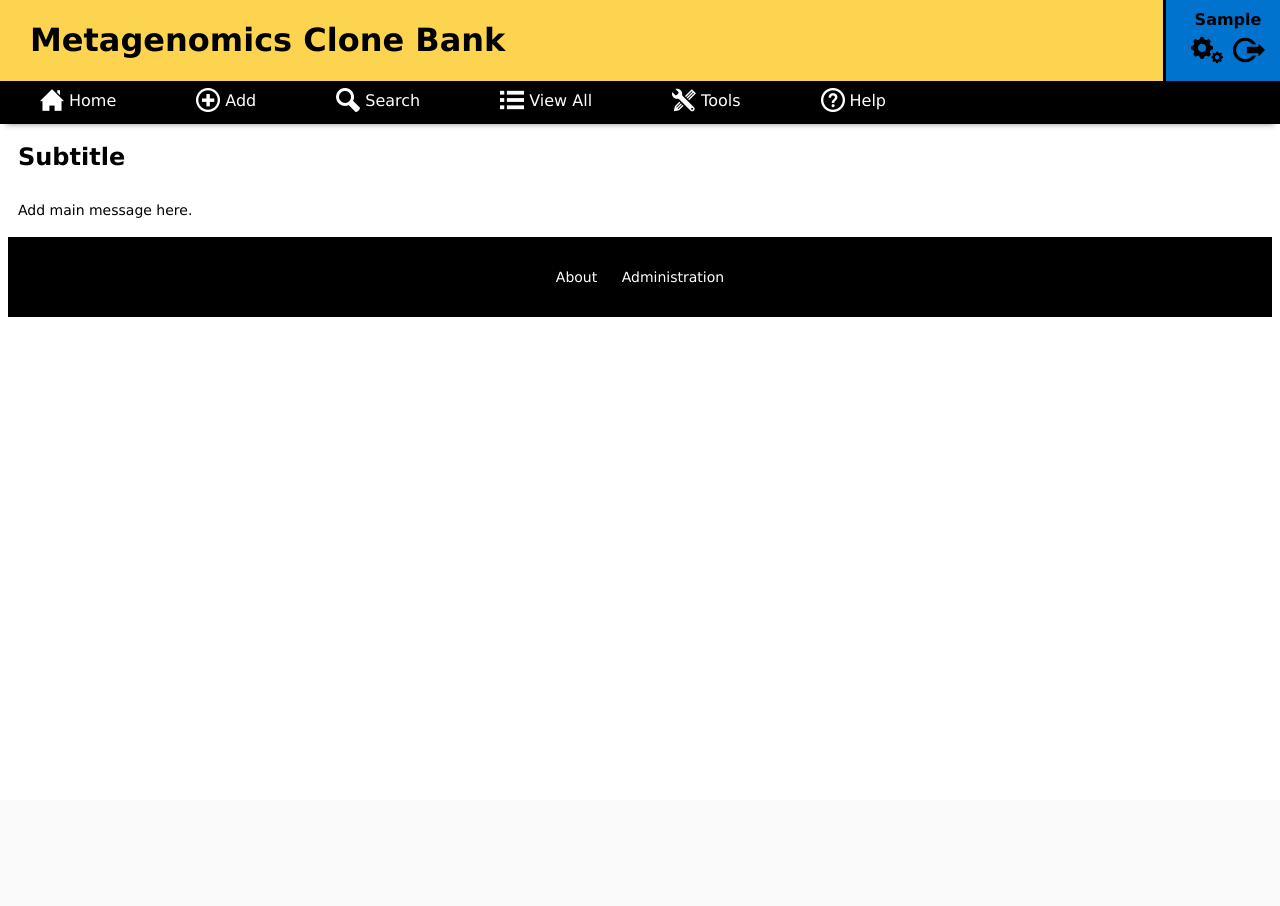
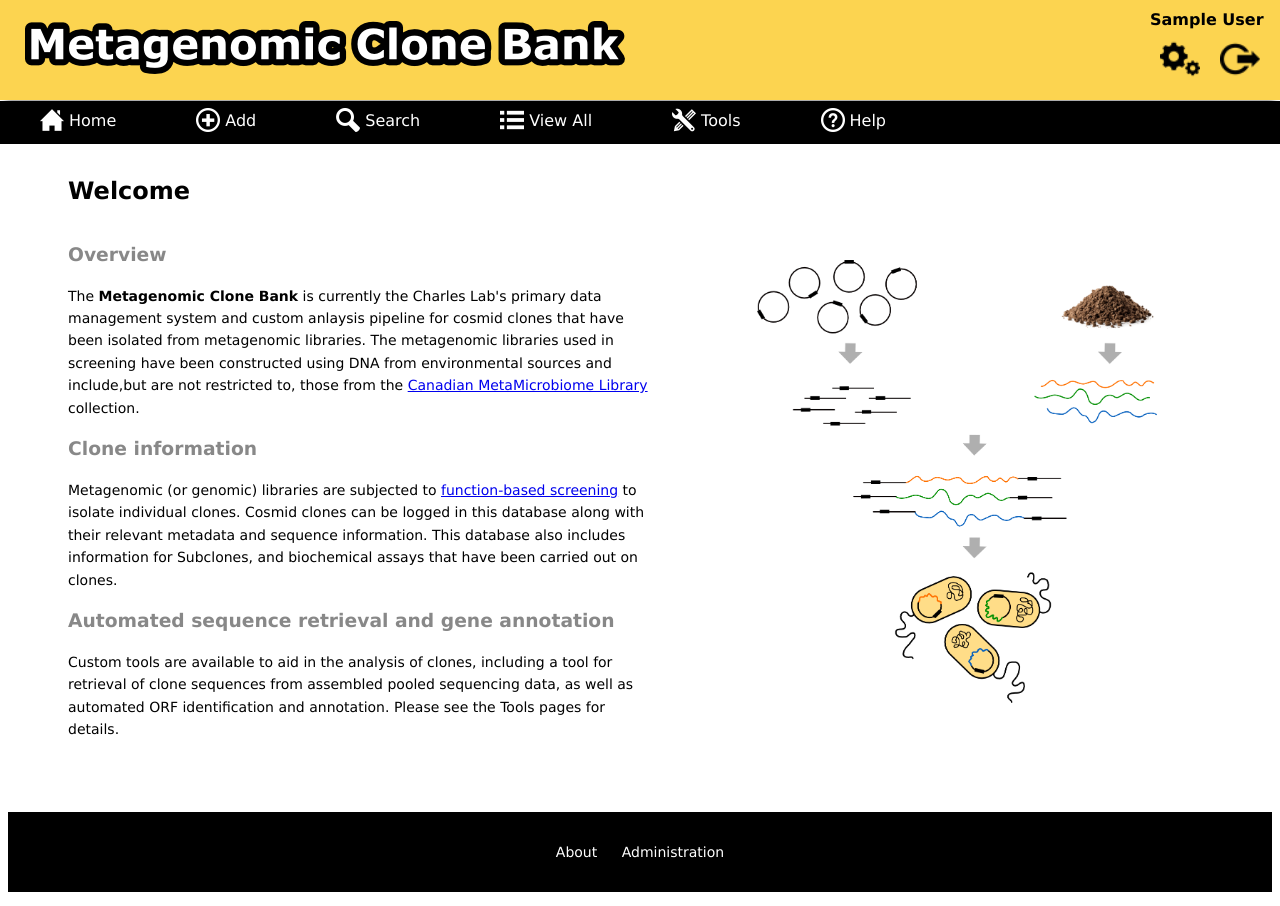
Before and after one commit to itskathylam/metagenomics, a Django app: page / in a window 1280 px wide. Before the commit the page ends 317 px from the top, so only its background shows below. Run offline with Django 3.2, Linux system fonts and the light colour scheme; the visitor is signed in with stand-in values (Sample User, id 1).

Commit message:
Added homepage content

```diff
--- a/mainsite/static/base.css
+++ b/mainsite/static/base.css
@@ -6,6 +6,7 @@
 	Author: Phil Rees & Kathy Lam
 */
 /*@import url("reset.css");*/
+
 
 
 /* images */
@@ -66,7 +67,7 @@ header {
     top: 0;
     left: 0;
     right: 0;
-    height: 122px;
+    height: 100px;
     background-color: #FCD450;
     font-family: verdana, arial, sans-serif;
     box-shadow: 0px 8px 6px -6px #888888;
@@ -74,7 +75,10 @@ header {
 }
 
 header h1 {
-    padding-left: 30px;
+    padding-left: 50px;
+    background: url('title.png') top left no-repeat;
+    height: 58px;
+    margin-left: 25px;
 }
 header img {
     float: left;
@@ -87,7 +91,6 @@ header img {
 nav {
     width: 100%;
     background-color: #000000;
-
 }
 nav ul ul {
     display: none
@@ -223,10 +226,9 @@ nav ul ul ul {
     top: 0px;
     height: 61px;
     padding: 10px 10px 10px 20px;
-    background-color: #0073CF;
-    text-align: center;
+    background-color: #FCD450;
     font-weight: bold;
-    border-left: solid;
+    /*border-left: solid;*/
 }
 
 
--- a/mainsite/templates/base.html
+++ b/mainsite/templates/base.html
@@ -7,10 +7,12 @@
     </head>
   <body onload="init()">
      <header id="head">
-            <h1>Metagenomics Clone Bank</h1>
+        <h1 id="header h1"></h1>
             <div id="user">
-                {{ user.first_name }}<br>
-                <a href="/user/settings"><img title="Settings" src="{{ STATIC_URL }}gear.png" alt="user settings"/></a> <a href="{% url 'logout' %}"><img title="Logout" src="{{ STATIC_URL }}logout.png" alt="logout"/></a>
+                <span style="vertical-align: bottom">{{ user.first_name }} {{ user.last_name }}</span><br>
+                <a href="/user/settings"><img style="width:40px; padding:10px" title="Settings" src="{{ STATIC_URL }}gear.png" alt="user settings"/></a>
+                <a href="{% url 'logout' %}"><img style="width:40px; padding:10px" title="Logout" src="{{ STATIC_URL }}logout.png" alt="logout"/></a>
+
             </div>
 
             <nav>
@@ -40,7 +42,7 @@
                     </ul>
                 </li>
                 {% endif %}
-                <li><a href="/search">Search<img src="{{ STATIC_URL }}icons/search.png"alt="search"></a>
+                <li><a href="">Search<img src="{{ STATIC_URL }}icons/search.png"alt="search"></a>
                     <ul>
                         <li><a href="{% url 'cosmid-search' %}">Cosmids</a></li>
                         <li><a href="{% url 'subclone-search' %}">Subclones</a></li>
@@ -51,7 +53,7 @@
                         <li><a href="{% url 'blast-search' %}">Sequences (BLAST)</a></li>
                     </ul>
                 </li>
-                <li><a href="/viewall">View All<img src="{{ STATIC_URL }}icons/all.png"alt="all"></a>
+                <li><a href="">View All<img src="{{ STATIC_URL }}icons/all.png"alt="all"></a>
                     <ul>
                         <li><a href="{% url 'cosmid-end-tag-list' %}">Cosmids</a></li>
                         <li><a href="{% url 'subclone-list' %}">Subclones</a></li>
@@ -74,10 +76,10 @@
                         </li>
                     </ul>
                 </li>
-                <li><a href="/tools">Tools<img src="{{ STATIC_URL }}icons/tools.png"alt="tools"></a>
+                <li><a href="">Tools<img src="{{ STATIC_URL }}icons/tools.png"alt="tools"></a>
                     <ul>
                         <li><a href="/tools/contig">Contig Retrieval Tool</a></li>
-                        <li><a href="/tools/pooling">Pooling Tool</a></li>
+                        <li><a href="/tools/pooling">Gene Annotation Tool</a></li>
                     </ul>
                 </li>
                 <li><a href="">Help<img src="{{ STATIC_URL }}icons/help.png"alt="help"></a>
--- a/mainsite/templates/index.html
+++ b/mainsite/templates/index.html
@@ -1,13 +1,41 @@
 {% extends "base.html" %}
 
 {% block head %}
-<title>Metagenomics Clone Bank</title>
+<title>Metagenomic Clone Bank</title>
 {% endblock %}
 
 {% block subtitle %}
-<h2>Subtitle</h2>
 {% endblock %}
 
 {% block content %}
-    <p>Add main message here.</p>
+
+    <div style="float:right; padding:100px">
+    <a href="{{ STATIC_URL }}cloning.png"><img src="{{ STATIC_URL }}cloning.png" width="400px"></a><br>
+    </div>
+
+    <div style="margin-left:30px; padding:20px; line-height:140%">
+
+    <h2>Welcome</h2><br>
+
+    <h3><font color="#888888">Overview</font></h3>
+
+    <p>The <b>Metagenomic Clone Bank</b> is currently the Charles Lab's primary data management system and custom anlaysis pipeline
+    for cosmid clones that have been isolated from metagenomic libraries. The metagenomic libraries used in screening have been constructed
+    using DNA from environmental sources and include,but are not restricted to, those from the <a href="http://www.cm2bl.org/">Canadian
+    MetaMicrobiome Library</a> collection.</p>
+
+    <h3><font color="#888888">Clone information</font></h3>
+
+    <p>Metagenomic (or genomic) libraries are subjected to <a href="{{ STATIC_URL }}cloning.png"> function-based screening</a> to isolate
+    individual clones. Cosmid clones can be logged in this database along with their relevant metadata and sequence information.
+    This database also includes information for Subclones, and biochemical assays that have been carried out on clones.</p>
+
+    <h3><font color="#888888">Automated sequence retrieval and gene annotation</font></h3>
+
+    <p>Custom tools are available to aid in the analysis of clones, including a tool for retrieval of clone sequences from
+    assembled pooled sequencing data, as well as automated ORF identification and annotation. Please see the Tools pages for
+    details.</p>
+    </div>
+
+
 {% endblock %}
```
Also changed, not shown: mainsite/static/cloning.png (added), mainsite/static/screen.png (added), mainsite/static/title.png (added).
